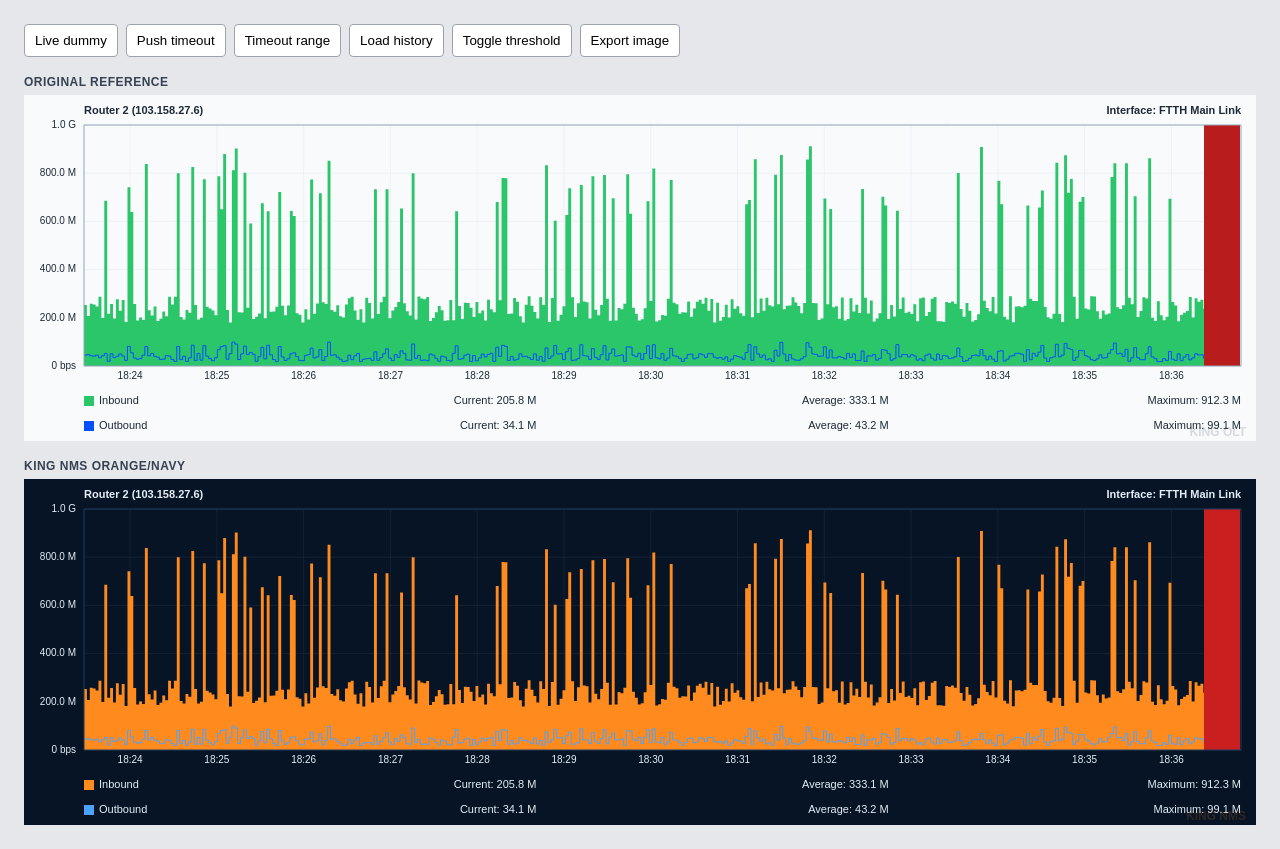
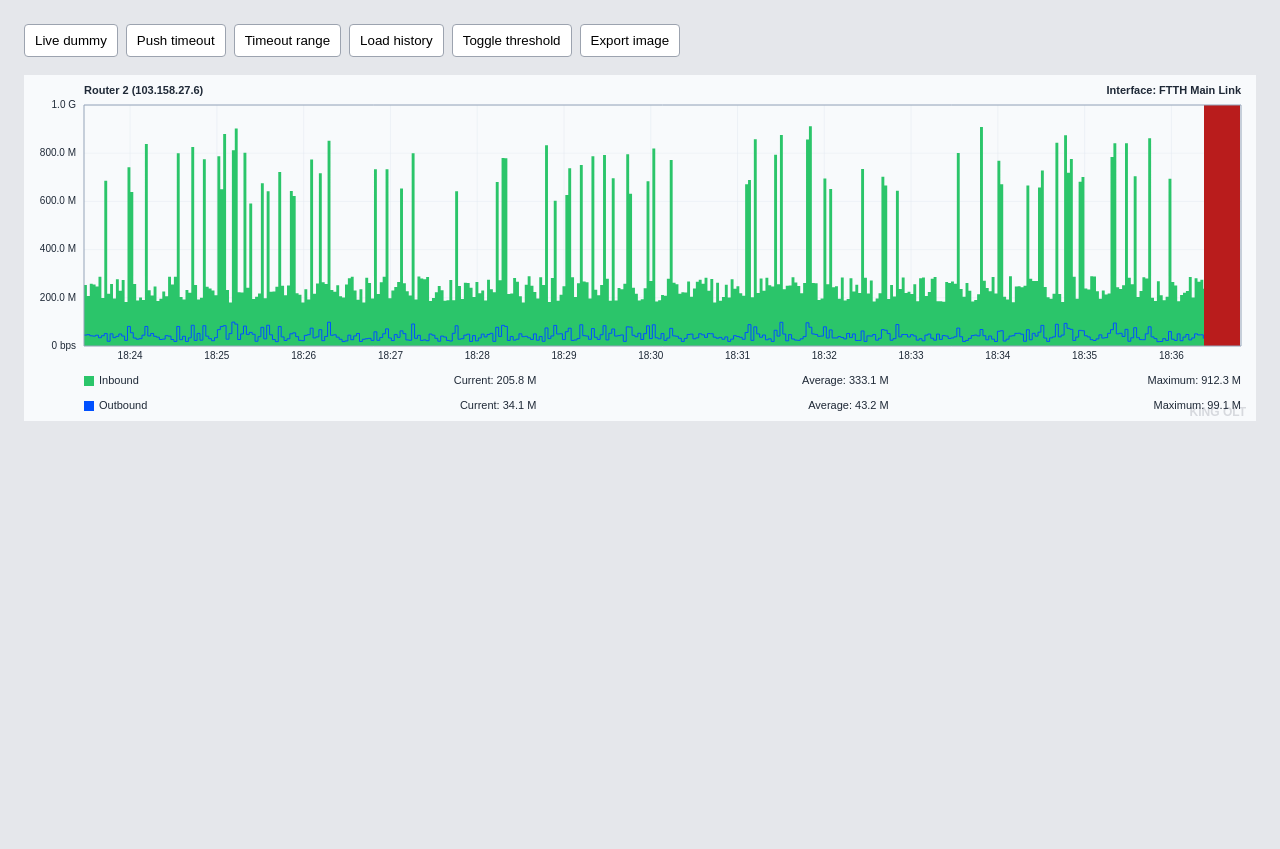
Before and after one commit to BangAchil/BandwidthGrapher, a website built with Vite: page index.html in a window 1280 px wide. Both pictures are taken after a click on the button "Timeout range". After the commit the page ends 800 px from the top, so only its background shows below. Built offline with nearby package versions, Linux system fonts and the light colour scheme.

Commit message:
Keep vanilla playground focused on original graph

```diff
--- a/examples/vanilla/main.ts
+++ b/examples/vanilla/main.ts
@@ -1,13 +1,9 @@
-import { BandwidthGrapherEngine, kingNmsTheme, type BandwidthGrapherEngine as GraphEngine, type BandwidthPoint } from "../../src";
+import { BandwidthGrapherEngine, type BandwidthPoint } from "../../src";
 
-const originalContainer = document.getElementById("graph-original");
-const kingNmsContainer = document.getElementById("graph-king-nms");
+const container = document.getElementById("graph");
+if (!container) throw new Error("Graph container not found.");
 
-if (!originalContainer || !kingNmsContainer) {
-  throw new Error("Graph containers not found.");
-}
-
-const baseOptions = {
+const graph = new BandwidthGrapherEngine(container, {
   title: {
     host: "Router 2",
     ip: "103.158.27.6",
@@ -15,22 +11,11 @@ const baseOptions = {
   },
   maxDataPoints: 400,
   intervalSeconds: 2,
+  watermarkText: "KING OLT",
   scale: {
     initialMaxBps: 1_000_000_000,
   },
-};
-
-const originalGraph = new BandwidthGrapherEngine(originalContainer, {
-  ...baseOptions,
-  watermarkText: "KING OLT",
 });
-
-const kingNmsGraph = new BandwidthGrapherEngine(kingNmsContainer, {
-  ...baseOptions,
-  ...kingNmsTheme,
-});
-
-const graphs: GraphEngine[] = [originalGraph, kingNmsGraph];
 
 let timer: number | null = null;
 let thresholdsEnabled = false;
@@ -39,25 +24,22 @@ loadHistory();
 startLive();
 
 document.getElementById("live")?.addEventListener("click", startLive);
-document.getElementById("timeout")?.addEventListener("click", () => {
-  pushToGraphs((graph) => graph.pushTimeout());
-});
+document.getElementById("timeout")?.addEventListener("click", () => graph.pushTimeout());
 document.getElementById("timeout-range")?.addEventListener("click", pushTimeoutRange);
 document.getElementById("history")?.addEventListener("click", loadHistory);
 document.getElementById("threshold")?.addEventListener("click", toggleThreshold);
 document.getElementById("export")?.addEventListener("click", () => {
-  const url = kingNmsGraph.exportImage();
+  const url = graph.exportImage();
   const link = document.createElement("a");
   link.href = url;
-  link.download = "bandwidth-grapher-king-nms.png";
+  link.download = "bandwidth-grapher.png";
   link.click();
 });
 
 function startLive(): void {
   if (timer !== null) window.clearInterval(timer);
   timer = window.setInterval(() => {
-    const point = createPoint(new Date());
-    pushToGraphs((graph) => graph.appendPoint(point));
+    graph.appendPoint(createPoint(new Date()));
   }, 2_000);
 }
 
@@ -70,20 +52,18 @@ function loadHistory(): void {
     points.push(createPoint(time));
   }
 
-  pushToGraphs((graph) => graph.setData(points));
+  graph.setData(points);
 }
 
 function toggleThreshold(): void {
   thresholdsEnabled = !thresholdsEnabled;
-  pushToGraphs((graph) => {
   graph.setOptions({
     thresholds: thresholdsEnabled
       ? [
-            { valueBps: 500_000_000, label: "Warning 500M", color: "#ffb020" },
+          { valueBps: 500_000_000, label: "Warning 500M", color: "#f59e0b" },
           { valueBps: 800_000_000, label: "Critical 800M", color: "#ef4444" },
         ]
       : [],
-    });
   });
 }
 
@@ -92,16 +72,10 @@ function pushTimeoutRange(): void {
 
   const start = Date.now();
   for (let index = 0; index < 12; index += 1) {
-    const time = new Date(start + index * 2_000);
-    pushToGraphs((graph) => graph.pushTimeout(time));
+    graph.pushTimeout(new Date(start + index * 2_000));
   }
 
-  const point = createPoint(new Date(start + 24_000));
-  pushToGraphs((graph) => graph.appendPoint(point));
-}
-
-function pushToGraphs(callback: (graph: GraphEngine) => void): void {
-  graphs.forEach(callback);
+  graph.appendPoint(createPoint(new Date(start + 24_000)));
 }
 
 function createPoint(time: Date): BandwidthPoint {
--- a/index.html
+++ b/index.html
@@ -41,25 +41,7 @@
         background: #f3f4f6;
       }
 
-      .graph-stack {
-        display: grid;
-        gap: 18px;
-      }
-
-      .graph-shell {
-        min-width: 0;
-      }
-
-      .graph-label {
-        margin: 0 0 6px;
-        color: #374151;
-        font-size: 12px;
-        font-weight: 700;
-        letter-spacing: 0.04em;
-        text-transform: uppercase;
-      }
-
-      .graph-canvas {
+      #graph {
         width: 100%;
         height: 346px;
         background: #f8fafc;
@@ -76,16 +58,7 @@
         <button id="threshold">Toggle threshold</button>
         <button id="export">Export image</button>
       </div>
-      <div class="graph-stack">
-        <section class="graph-shell">
-          <p class="graph-label">Original reference</p>
-          <div id="graph-original" class="graph-canvas"></div>
-        </section>
-        <section class="graph-shell">
-          <p class="graph-label">KING NMS orange/navy</p>
-          <div id="graph-king-nms" class="graph-canvas"></div>
-        </section>
-      </div>
+      <div id="graph"></div>
     </main>
     <script type="module" src="/examples/vanilla/main.ts"></script>
   </body>
```
Lines whose indentation alone changed are shown as unchanged.
